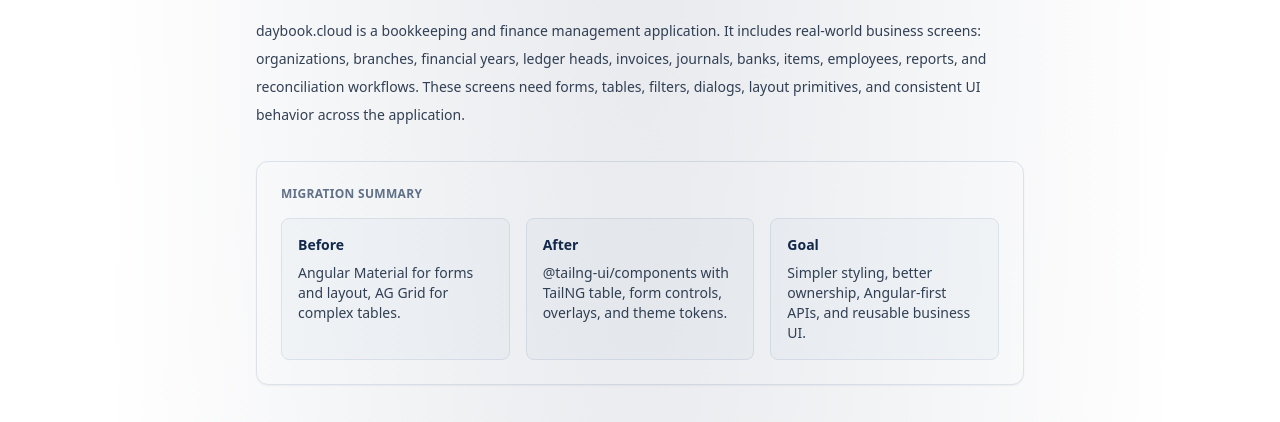
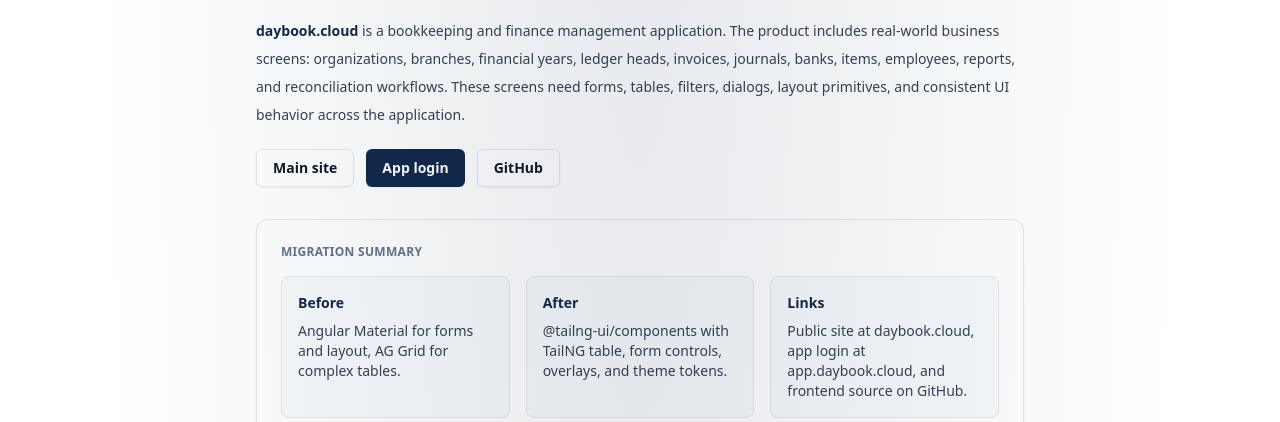
Before and after one commit to tailng/tailng.com, a plain HTML site: page platform/news/how-daybook-cloud-migrated-from-material-tailng-ui.html in a window 1280 px wide. Shown: the part 378-800 px from the top of the page. Drawn offline with nearby package versions, Linux system fonts and the light colour scheme.

Commit message:
back link added - daybook.cloud

```diff
--- a/platform/news/how-daybook-cloud-migrated-from-material-tailng-ui.html
+++ b/platform/news/how-daybook-cloud-migrated-from-material-tailng-ui.html
@@ -6,11 +6,11 @@
     <meta name="viewport" content="width=device-width, initial-scale=1" />
 
     <title>How daybook.cloud migrated from Angular Material and AG Grid to @tailng-ui/components</title>
-    <meta name="description" content="A practical migration story from daybook.cloud — replacing Angular Material and AG Grid with TailNG components for a simpler, themeable, Angular-first UI." />
+    <meta name="description" content="A practical migration story from daybook.cloud — replacing Angular Material and AG Grid with TailNG components for a simpler, themeable, Angular-first UI. Main site: daybook.cloud, app login: app.daybook.cloud, source: GitHub." />
 
     <!-- Open Graph -->
     <meta property="og:title" content="How daybook.cloud migrated from Angular Material and AG Grid to @tailng-ui/components" />
-    <meta property="og:description" content="A practical migration story from daybook.cloud — replacing Angular Material and AG Grid with TailNG components for a simpler, themeable, Angular-first UI." />
+    <meta property="og:description" content="A practical migration story from daybook.cloud — replacing Angular Material and AG Grid with TailNG components for a simpler, themeable, Angular-first UI. Main site: daybook.cloud, app login: app.daybook.cloud, source: GitHub." />
     <meta property="og:type" content="website" />
     <meta property="og:url" content="https://tailng.com" />
 
@@ -83,14 +83,34 @@
                 </p>
 
                 <p class="mt-5 text-sm leading-7 text-slate-700">
-                    daybook.cloud is a bookkeeping and finance management application. It includes real-world business
+                    <a href="https://daybook.cloud" target="_blank" rel="noopener"
+                        class="font-semibold text-[#12284b] hover:underline">
+                        daybook.cloud
+                    </a>
+                    is a bookkeeping and finance management application. The product includes real-world business
                     screens:
                     organizations, branches, financial years, ledger heads, invoices, journals, banks, items, employees,
-                    reports,
-                    and reconciliation workflows. These screens need forms, tables, filters, dialogs, layout primitives,
-                    and
-                    consistent UI behavior across the application.
+                    reports, and reconciliation workflows. These screens need forms, tables, filters, dialogs, layout
+                    primitives,
+                    and consistent UI behavior across the application.
                 </p>
+
+                <div class="mt-5 flex flex-wrap gap-3">
+                    <a href="https://daybook.cloud" target="_blank" rel="noopener"
+                        class="inline-flex items-center justify-center rounded-md border border-slate-200 bg-white px-4 py-2 text-sm font-semibold text-slate-900 shadow-sm hover:border-[#12284b] hover:text-[#12284b]">
+                        Main site
+                    </a>
+
+                    <a href="https://app.daybook.cloud" target="_blank" rel="noopener"
+                        class="inline-flex items-center justify-center rounded-md bg-[#12284b] px-4 py-2 text-sm font-semibold text-white shadow-sm hover:bg-[#1b3a6f]">
+                        App login
+                    </a>
+
+                    <a href="https://github.com/tociva/daybook.cloud-frontend" target="_blank" rel="noopener"
+                        class="inline-flex items-center justify-center rounded-md border border-slate-200 bg-white px-4 py-2 text-sm font-semibold text-slate-900 shadow-sm hover:border-[#12284b] hover:text-[#12284b]">
+                        GitHub
+                    </a>
+                </div>
 
                 <!-- Preview / summary card -->
                 <div class="mt-8 rounded-xl border border-slate-200 bg-white p-6 shadow-sm">
@@ -112,9 +132,10 @@
                         </div>
 
                         <div class="rounded-lg border border-slate-200 bg-slate-50 p-4">
-                            <div class="text-sm font-semibold text-[#12284b]">Goal</div>
+                            <div class="text-sm font-semibold text-[#12284b]">Links</div>
                             <p class="mt-2 text-sm text-slate-700">
-                                Simpler styling, better ownership, Angular-first APIs, and reusable business UI.
+                                Public site at daybook.cloud, app login at app.daybook.cloud, and frontend source on
+                                GitHub.
                             </p>
                         </div>
                     </div>
@@ -164,8 +185,8 @@
 
                         <p class="mt-3 text-sm leading-7 text-slate-700">
                             The migration was not about replacing one component name with another. It was about
-                            simplifying the
-                            UI architecture. Tables, forms, buttons, dialogs, inputs, and layout pieces moved toward a
+                            simplifying the UI
+                            architecture. Tables, forms, buttons, dialogs, inputs, and layout pieces moved toward a
                             single TailNG
                             design language.
                         </p>
@@ -185,24 +206,28 @@
                                             Tables</td>
                                         <td class="border-b border-slate-100 px-4 py-3">AG Grid / Material table
                                             patterns</td>
-                                        <td class="border-b border-slate-100 px-4 py-3">TailNG table with
-                                            product-specific APIs</td>
+                                        <td class="border-b border-slate-100 px-4 py-3">
+                                            TailNG table with product-specific APIs
+                                        </td>
                                     </tr>
                                     <tr>
                                         <td class="border-b border-slate-100 px-4 py-3 font-semibold text-[#12284b]">
                                             Forms</td>
                                         <td class="border-b border-slate-100 px-4 py-3">Angular Material form fields
                                         </td>
-                                        <td class="border-b border-slate-100 px-4 py-3">TailNG form-field, input,
-                                            select, autocomplete, and related controls</td>
+                                        <td class="border-b border-slate-100 px-4 py-3">
+                                            TailNG form-field, input, select, autocomplete, and related controls
+                                        </td>
                                     </tr>
                                     <tr>
                                         <td class="border-b border-slate-100 px-4 py-3 font-semibold text-[#12284b]">
                                             Styling</td>
-                                        <td class="border-b border-slate-100 px-4 py-3">Material theme overrides and
-                                            custom CSS patches</td>
-                                        <td class="border-b border-slate-100 px-4 py-3">Theme tokens, Tailwind-friendly
-                                            classes, and component slots</td>
+                                        <td class="border-b border-slate-100 px-4 py-3">
+                                            Material theme overrides and custom CSS patches
+                                        </td>
+                                        <td class="border-b border-slate-100 px-4 py-3">
+                                            Theme tokens, flexible classes, and component slots
+                                        </td>
                                     </tr>
                                     <tr>
                                         <td class="px-4 py-3 font-semibold text-[#12284b]">Ownership</td>
@@ -241,9 +266,8 @@
 
                         <p class="mt-4 text-sm leading-7 text-slate-700">
                             TailNG table gives us a smaller and more focused abstraction for business CRUD screens. It
-                            keeps the
-                            API close to Angular templates and avoids carrying a large grid mental model into every
-                            page.
+                            keeps the API
+                            close to Angular templates and avoids carrying a large grid mental model into every page.
                         </p>
                     </section>
 
@@ -322,10 +346,10 @@
 
                         <p class="mt-3 text-sm leading-7 text-slate-700">
                             TailNG is not being built only from isolated demo pages. daybook.cloud gives us real
-                            screens, real
-                            data, and real edge cases. When a component does not work well in a finance workflow, we
-                            improve the
-                            component and bring that learning back into TailNG.
+                            screens, real data,
+                            and real edge cases. When a component does not work well in a finance workflow, we improve
+                            the component
+                            and bring that learning back into TailNG.
                         </p>
 
                         <ul class="mt-4 list-disc space-y-2 pl-5 text-sm text-slate-700">
@@ -406,8 +430,9 @@
 
                     <!-- 9) Not anti-material/ag-grid -->
                     <section class="rounded-xl border border-slate-200 bg-white p-6 shadow-sm">
-                        <h2 class="text-xl font-semibold text-[#12284b]">This is not an anti-Material or anti-AG Grid
-                            story</h2>
+                        <h2 class="text-xl font-semibold text-[#12284b]">
+                            This is not an anti-Material or anti-AG Grid story
+                        </h2>
 
                         <p class="mt-3 text-sm leading-7 text-slate-700">
                             Angular Material and AG Grid are mature and useful tools. This migration was about product
@@ -429,12 +454,12 @@
                         <h2 class="text-xl font-semibold text-[#12284b]">Next</h2>
 
                         <p class="mt-3 text-sm text-slate-600">
-                            Explore TailNG components, follow the roadmap, or try daybook.cloud to see the UI direction
-                            in a real
-                            finance application.
+                            Explore TailNG components, visit the daybook.cloud website, open the app, or review the
+                            frontend source
+                            code.
                         </p>
 
-                        <div class="mt-5 flex flex-col gap-3 sm:flex-row">
+                        <div class="mt-5 flex flex-col gap-3 sm:flex-row sm:flex-wrap">
                             <a href="https://tailng.dev" target="_blank" rel="noopener"
                                 class="inline-flex items-center justify-center rounded-md bg-[#12284b] px-5 py-2.5 text-sm font-semibold text-white shadow-sm hover:bg-[#1b3a6f]">
                                 Open TailNG docs
@@ -443,6 +468,16 @@
                             <a href="https://daybook.cloud" target="_blank" rel="noopener"
                                 class="inline-flex items-center justify-center rounded-md border border-slate-200 bg-white px-5 py-2.5 text-sm font-semibold text-slate-900 shadow-sm hover:border-[#12284b] hover:text-[#12284b]">
                                 Visit daybook.cloud
+                            </a>
+
+                            <a href="https://app.daybook.cloud" target="_blank" rel="noopener"
+                                class="inline-flex items-center justify-center rounded-md border border-slate-200 bg-white px-5 py-2.5 text-sm font-semibold text-slate-900 shadow-sm hover:border-[#12284b] hover:text-[#12284b]">
+                                Open app login
+                            </a>
+
+                            <a href="https://github.com/tociva/daybook.cloud-frontend" target="_blank" rel="noopener"
+                                class="inline-flex items-center justify-center rounded-md border border-slate-200 bg-white px-5 py-2.5 text-sm font-semibold text-slate-900 shadow-sm hover:border-[#12284b] hover:text-[#12284b]">
+                                View GitHub repo
                             </a>
 
                             <a href="/platform/news/"
```
Also changed, not shown: platform/news/how-daybook-cloud-migrated-from-material-tailng-ui.htm (+66 -31 lines).
